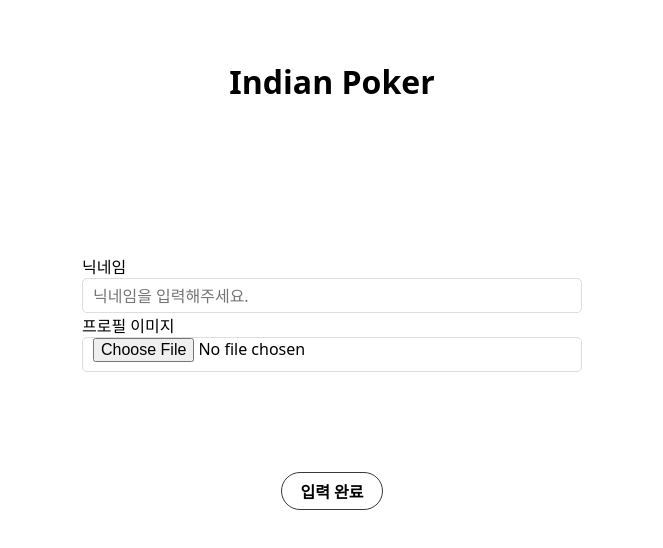
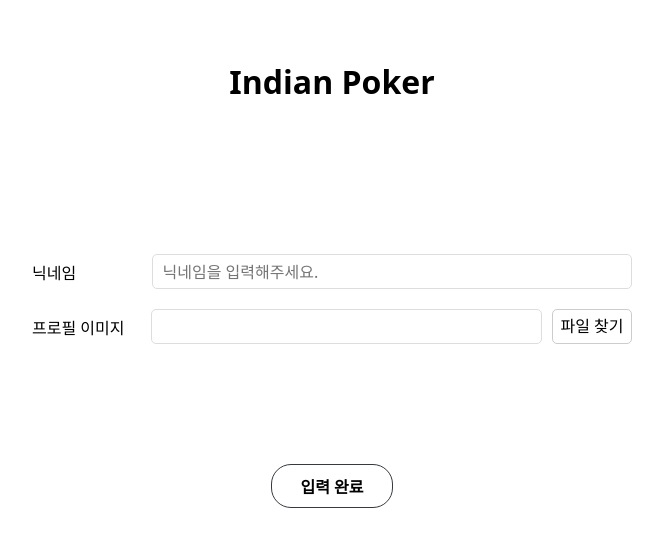
Before and after one commit to weg901127/piscine-rush01, a React (Create React App) app in the folder rush01-front/: page /join in a window 1280 px wide. Shown: the top 548 px of the page, without its empty margins (308-971 px from the left). Built offline with nearby package versions, Linux system fonts and the light colour scheme.

Commit message:
JoinPage 완성

```diff
--- a/rush01-front/src/App.js
+++ b/rush01-front/src/App.js
@@ -35,8 +35,8 @@ function App() {
         <h1>Indian Poker</h1>
       </Header>
       <BrowserRouter>
-        <Route path="/login" exact component={LoginPage} />
-        <Route path="/join" exact component={JoinPage} />
+        <Route path="/login" component={LoginPage} />
+        <Route path="/join" component={JoinPage} />
       </BrowserRouter>
       <GlobalStyle />
     </div>
--- a/rush01-front/src/pages/JoinPage.js
+++ b/rush01-front/src/pages/JoinPage.js
@@ -1,4 +1,4 @@
-import React from "react";
+import React, { useState } from "react";
 import styled from "styled-components";
 
 const JoinPageStyled = styled.div`
@@ -8,11 +8,11 @@ const JoinPageStyled = styled.div`
   height: 100%;
 
   button {
-    width: 80px;
+    width: 100px;
     text-align: center;
     border: 1px solid #343a3f;
     border-radius: 20px;
-    padding: 6px 10px;
+    padding: 9px 10px;
     font-weight: 600;
     margin-top: 100px;
     :hover {
@@ -23,8 +23,17 @@ const JoinPageStyled = styled.div`
 `;
 
 const JoinForm = styled.form`
-  width: 500px;
+  width: 600px;
   margin-top: 130px;
+`;
+
+JoinForm.Item = styled.div`
+  display: flex;
+  align-items: center;
+  margin-bottom: 20px;
+  .field_title {
+    width: 150px;
+  }
   input {
     width: 100%;
     height: 35px;
@@ -33,20 +42,57 @@ const JoinForm = styled.form`
     box-sizing: border-box;
     border-radius: 5px;
   }
+  .textview {
+    width: calc(100% - 112px);
+  }
+  input[type="file"] {
+    display: none;
+  }
+  .file_button {
+    margin-left: 10px;
+    display: inline-block;
+    border: 1px solid #ccc;
+    width: 100px;
+    height: 35px;
+    box-sizing: border-box;
+    text-align: center;
+    line-height: 33px;
+    border-radius: 5px;
+    cursor: pointer;
+  }
 `;
 
 function JoinPage() {
+  const [profile, setProfile] = useState("");
+  const handleFileInputChange = (e) => {
+    setProfile(e.target.value);
+  };
   return (
     <JoinPageStyled>
       <JoinForm>
-        <label htmlFor="nickname">닉네임</label>
-        <input
-          type="text"
-          name="nickname"
-          placeholder="닉네임을 입력해주세요. "
-        ></input>
-        <label htmlFor="profile">프로필 이미지</label>
-        <input type="file" name="profile"></input>
+        <JoinForm.Item>
+          <label class="field_title" htmlFor="nickname">
+            닉네임
+          </label>
+          <input
+            type="text"
+            name="nickname"
+            placeholder="닉네임을 입력해주세요. "
+          ></input>
+        </JoinForm.Item>
+        <JoinForm.Item>
+          <label class="field_title">프로필 이미지</label>
+          <input type="text" value={profile} disabled class="textview" />
+          <label htmlFor="file" class="file_button">
+            파일 찾기
+            <input
+              type="file"
+              id="file"
+              name="profile"
+              onChange={handleFileInputChange}
+            ></input>
+          </label>
+        </JoinForm.Item>
       </JoinForm>
       <button type="button">입력 완료</button>
     </JoinPageStyled>
--- a/rush01-front/src/pages/LoginPage.js
+++ b/rush01-front/src/pages/LoginPage.js
@@ -28,11 +28,13 @@ margin-top: -200px;
   }
 `;
 
-function LoginPage() {
+function LoginPage({ history }) {
   return (
     <LoginPageStyled>
       <LoginForm>
-        <button type="button">Intra Login</button>
+        <button type="button" onClick={() => history.push("/join")}>
+          Intra Login
+        </button>
       </LoginForm>
     </LoginPageStyled>
   );
```
